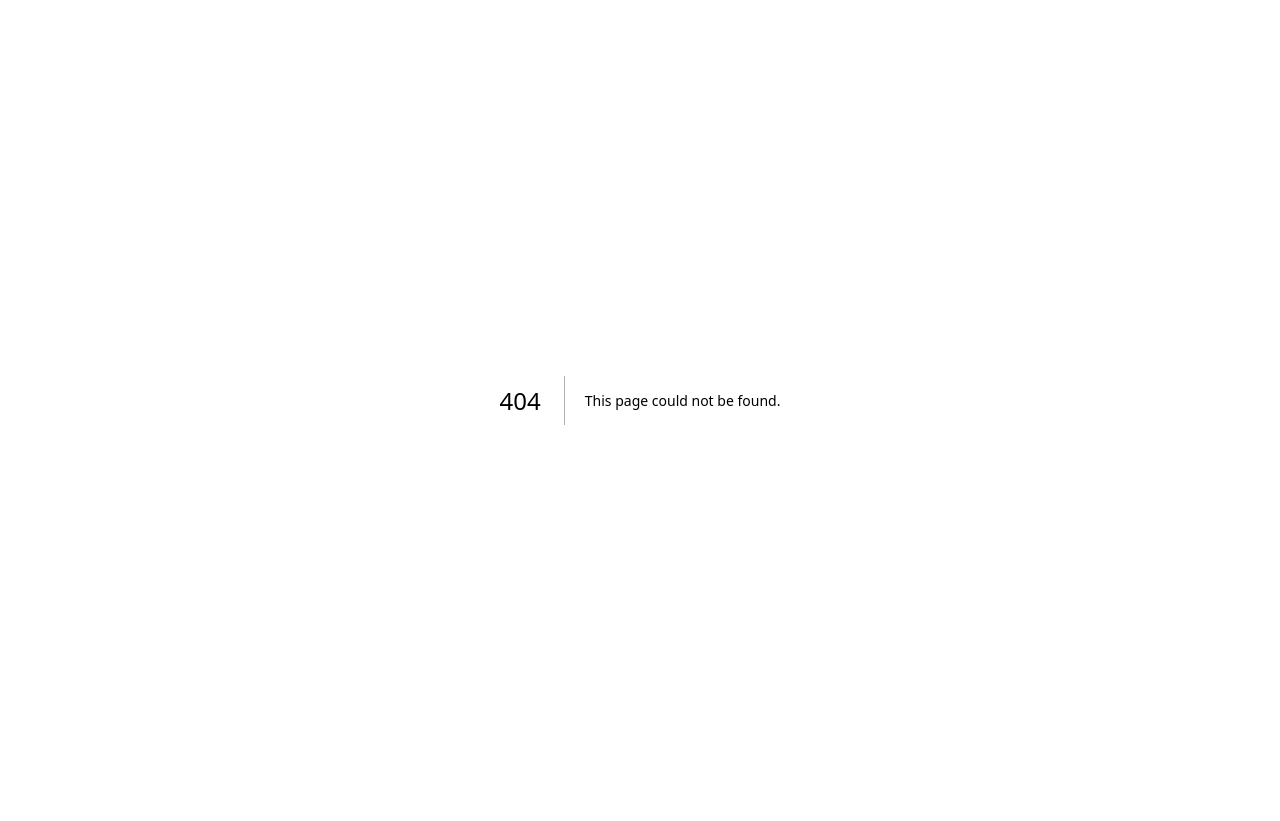
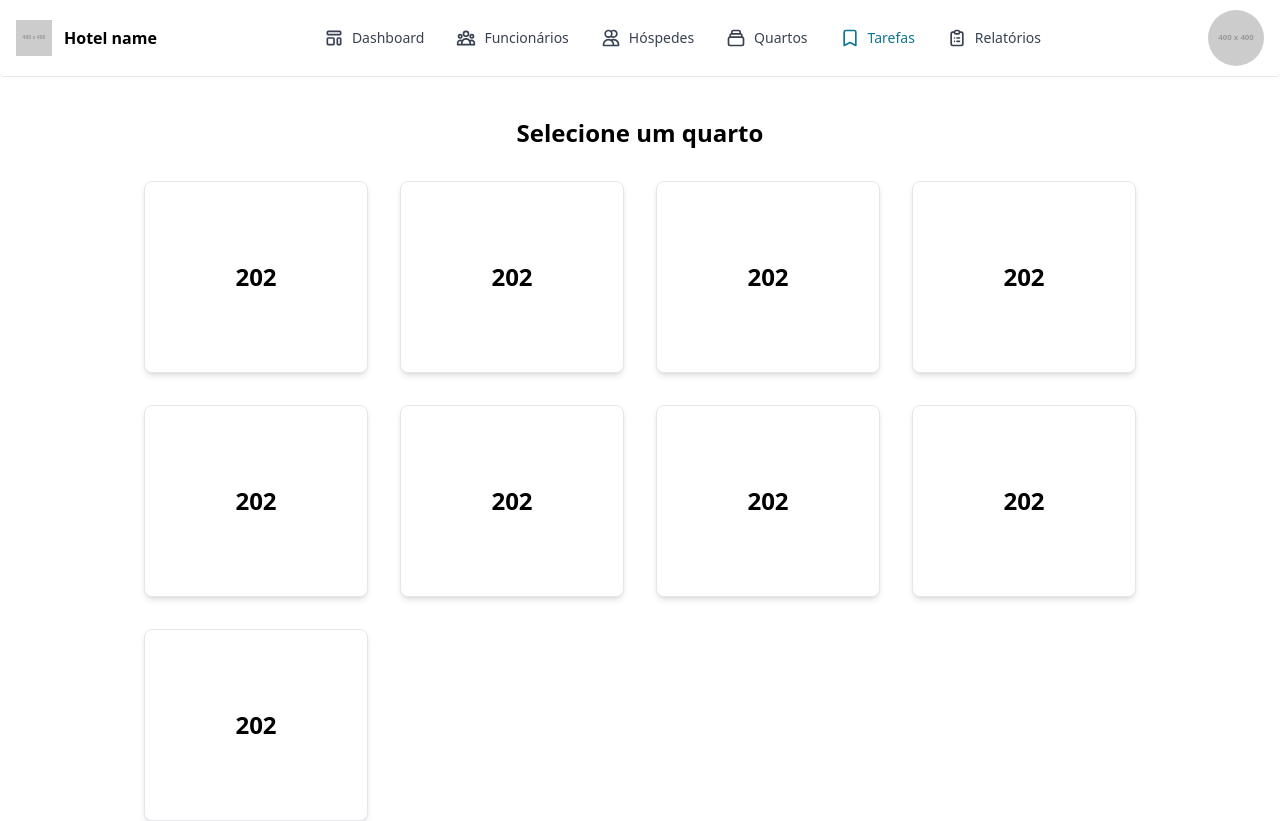
Before and after one commit to daniellucas04/hotel-management, a Next.js app in the folder src/: page /tasks in a window 1280 px wide. Before the commit this address had no page. Before the commit the page ends 800 px from the top, so only its background shows below. Built offline with nearby package versions, Linux system fonts and the light colour scheme.

Commit message:
Renomeado produtos e serviços para tarefas

```diff
--- a/src/app/component/header.jsx
+++ b/src/app/component/header.jsx
@@ -2,7 +2,7 @@
 
 import { Navbar } from "flowbite-react";
 import { usePathname } from "next/navigation";
-import { HiOutlineBriefcase, HiOutlineClipboardList, HiOutlineCollection, HiOutlineTemplate, HiOutlineUserGroup, HiOutlineUsers } from "react-icons/hi";
+import { HiOutlineBookmark, HiOutlineClipboardList, HiOutlineCollection, HiOutlineTemplate, HiOutlineUserGroup, HiOutlineUsers } from "react-icons/hi";
 
 export default function Header() {
   const pathName = usePathname();
@@ -30,7 +30,7 @@ export default function Header() {
         <Navbar.Link className="flex items-center gap-2" href="/employee" active={(pathName.includes('employee')) ? true : false}><HiOutlineUserGroup size={20} /> Funcionários</Navbar.Link>
         <Navbar.Link className="flex items-center gap-2" href="/guests" active={(pathName.includes('guests')) ? true : false}><HiOutlineUsers size={20} /> Hóspedes</Navbar.Link>
         <Navbar.Link className="flex items-center gap-2" href="/bedrooms" active={(pathName.includes('bedrooms')) ? true : false}><HiOutlineCollection size={20} /> Quartos</Navbar.Link>
-        <Navbar.Link className="flex items-center gap-2" href="/products" active={(pathName.includes('products')) ? true : false}><HiOutlineBriefcase size={20} /> Produtos / Serviços</Navbar.Link>
+        <Navbar.Link className="flex items-center gap-2" href="/tasks" active={(pathName.includes('tasks')) ? true : false}><HiOutlineBookmark size={20} /> Tarefas</Navbar.Link>
         <Navbar.Link className="flex items-center gap-2" href="/reports" active={(pathName.includes('reports')) ? true : false}><HiOutlineClipboardList size={20} /> Relatórios</Navbar.Link>
       </Navbar.Collapse>
     </Navbar>
--- a/src/app/products/[id]/page.jsx
+++ /dev/null
@@ -1,44 +0,0 @@
-import Header from "@/app/component/header";
-import { Button, Card, Select, Textarea, TextInput } from "flowbite-react";
-import { HiOutlineBookmark, HiOutlineUser } from "react-icons/hi";
-
-export default function ProductsDetails() {
-  return (
-    <>
-      <Header />
-      <section className="h-full m-10">
-        <Card className="p-4">
-          <div className="text-lg font-medium flex justify-center">
-            <h1>Produto / Serviços</h1>
-          </div>
-          <div>
-            <form className="flex flex-col gap-8">
-              <div className="flex gap-4">
-                <div className="flex-auto">
-                  <Select icon={HiOutlineBookmark}>
-                    <option value="">Produto</option>
-                    <option value="">Serviço</option>
-                  </Select>
-                </div>
-
-                <div className="flex-auto">
-                  <TextInput icon={HiOutlineUser} placeholder="Responsável" />
-                </div>
-              </div>
-              <div>
-                <Textarea
-                  placeholder="Mais informações do produto / serviço"
-                  rows={4}
-                />
-              </div>
-              <div className="flex justify-end gap-4">
-                <Button color="light">Cancelar</Button>
-                <Button color="blue">Cadastrar</Button>
-              </div>
-            </form>
-          </div>
-        </Card>
-      </section>
-    </>
-  );
-}
--- /dev/null
+++ b/src/app/tasks/[id]/page.jsx
@@ -0,0 +1,63 @@
+import Header from "@/app/component/header";
+import { Button, Card, Label, Select, Textarea } from "flowbite-react";
+import { HiOutlineBookmark, HiOutlineExclamationCircle, HiOutlineUser } from "react-icons/hi";
+
+export default function ProductsDetails() {
+  return (
+    <>
+      <Header />
+      <section className="h-full m-10">
+        <Card className="p-4">
+          <div className="flex justify-center text-lg font-medium">
+            <h1>Quarto (Número/Identificação)</h1>
+          </div>
+          <div>
+            <form className="flex flex-col gap-8">
+              <div className="flex gap-4">
+                <div className="flex-auto">
+                  <Label htmlFor="type">Tipo</Label>
+                  <Select id="type" icon={HiOutlineBookmark}>
+                    <option value="">Produto</option>
+                    <option value="">Serviço</option>
+                  </Select>
+                </div>
+
+                <div className="flex-auto">
+                  <Label htmlFor="responsible">Responsável</Label>
+                  <Select id="responsible" icon={HiOutlineUser}>
+                    <option value="">Funcionário 1</option>
+                    <option value="">Funcionário 2</option>
+                    <option value="">Funcionário 3</option>
+                  </Select>
+                </div>
+              </div>
+              <div>
+                <div>
+                  <Label htmlFor="priority">Prioridade</Label>
+                  <Select id="priority" icon={HiOutlineExclamationCircle}>
+                    <option>Baixa</option>
+                    <option>Normal</option>
+                    <option>Alta</option>
+                    <option>Urgente</option>
+                  </Select>
+                </div>
+              </div>
+              <div>
+                <Label htmlFor="description">Descrição</Label>
+                <Textarea
+                  id="description"
+                  placeholder="Mais informações do produto / serviço"
+                  rows={4}
+                />
+              </div>
+              <div className="flex justify-end gap-4">
+                <Button color="light">Cancelar</Button>
+                <Button color="blue">Cadastrar</Button>
+              </div>
+            </form>
+          </div>
+        </Card>
+      </section>
+    </>
+  );
+}
--- a/src/app/products/page.jsx
+++ b/src/app/tasks/page.jsx
@@ -2,47 +2,47 @@ import { Card } from "flowbite-react";
 import Header from "../component/header";
 import Link from "next/link";
 
-export default function Products() {
+export default function Tasks() {
   return (
     <>
       <Header />
       <section className="flex flex-col items-center justify-center mt-10">
         <h1 className="text-2xl font-bold">Selecione um quarto</h1>
         <div className="grid grid-cols-4 gap-8 mt-8">
-          <Link href={"/products/1"}>
+          <Link href={"/tasks/1"}>
             <Card className="w-[14rem] h-[12rem] hover:scale-105 cursor-pointer transition-all">
               <h1 className="text-2xl font-bold text-center">{202}</h1>
             </Card>
           </Link>
-          <Link href={"/products/1"}>
+          <Link href={"/tasks/1"}>
             <Card className="w-[14rem] h-[12rem] hover:scale-105 cursor-pointer transition-all">
               <h1 className="text-2xl font-bold text-center">{202}</h1>
             </Card>
-          </Link><Link href={"/products/1"}>
+          </Link><Link href={"/tasks/1"}>
             <Card className="w-[14rem] h-[12rem] hover:scale-105 cursor-pointer transition-all">
               <h1 className="text-2xl font-bold text-center">{202}</h1>
             </Card>
-          </Link><Link href={"/products/1"}>
+          </Link><Link href={"/tasks/1"}>
             <Card className="w-[14rem] h-[12rem] hover:scale-105 cursor-pointer transition-all">
               <h1 className="text-2xl font-bold text-center">{202}</h1>
             </Card>
-          </Link><Link href={"/products/1"}>
+          </Link><Link href={"/tasks/1"}>
             <Card className="w-[14rem] h-[12rem] hover:scale-105 cursor-pointer transition-all">
               <h1 className="text-2xl font-bold text-center">{202}</h1>
             </Card>
-          </Link><Link href={"/products/1"}>
+          </Link><Link href={"/tasks/1"}>
             <Card className="w-[14rem] h-[12rem] hover:scale-105 cursor-pointer transition-all">
               <h1 className="text-2xl font-bold text-center">{202}</h1>
             </Card>
-          </Link><Link href={"/products/1"}>
+          </Link><Link href={"/tasks/1"}>
             <Card className="w-[14rem] h-[12rem] hover:scale-105 cursor-pointer transition-all">
               <h1 className="text-2xl font-bold text-center">{202}</h1>
             </Card>
-          </Link><Link href={"/products/1"}>
+          </Link><Link href={"/tasks/1"}>
             <Card className="w-[14rem] h-[12rem] hover:scale-105 cursor-pointer transition-all">
               <h1 className="text-2xl font-bold text-center">{202}</h1>
             </Card>
-          </Link><Link href={"/products/1"}>
+          </Link><Link href={"/tasks/1"}>
             <Card className="w-[14rem] h-[12rem] hover:scale-105 cursor-pointer transition-all">
               <h1 className="text-2xl font-bold text-center">{202}</h1>
             </Card>
```
